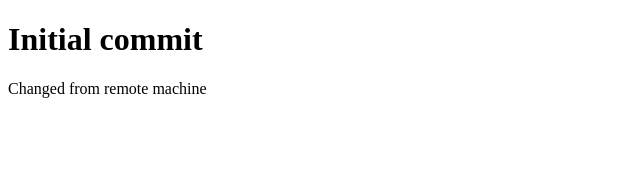
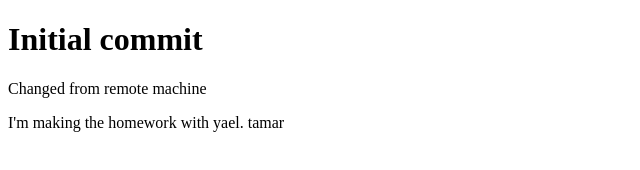
Before and after one commit to yael184/learn-git, a plain HTML site: page index.html in a window 1280 px wide. Shown: the whole page, without its empty margins (0-640 px from the left). Drawn offline with Linux system fonts and the light colour scheme.

Commit message:
update other part a

```diff
--- a/index.html
+++ b/index.html
@@ -8,5 +8,6 @@
 <body>
     <h1>Initial commit</h1>
     <p>Changed from remote machine</p>
+    <p>I'm making the homework with yael. tamar</p>
 </body>
 </html>
```
